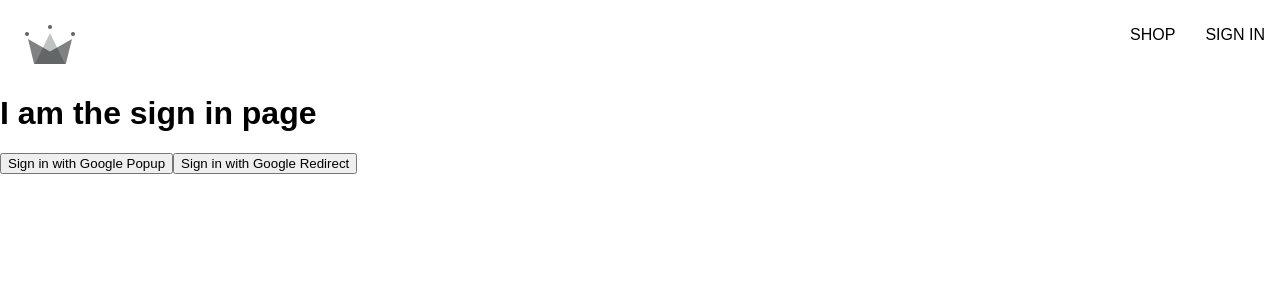
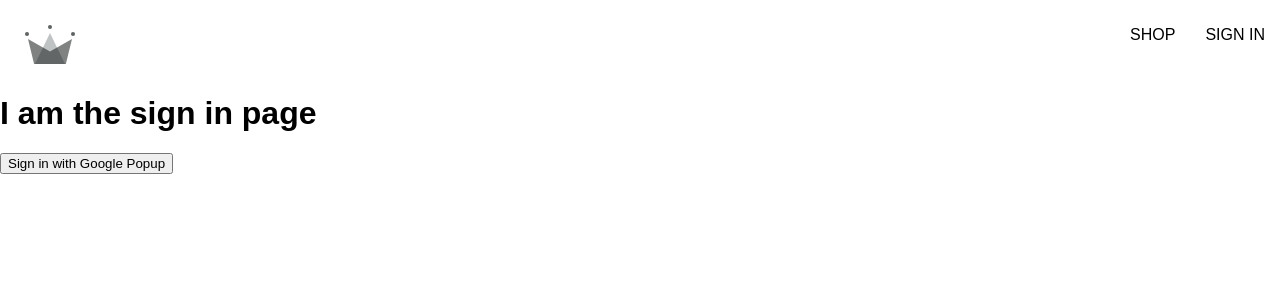
Before and after one commit to tavofuentes/paca-clothing, a React (Create React App) app: page /sign-in in a window 1280 px wide. Shown: the top 300 px of the page. Built offline with nearby package versions, Linux system fonts and the light colour scheme; a web font is replaced by a local one.

Commit message:
chore: remove unused redirect sign in method

```diff
--- a/src/routes/sign-in/sign-in.component.jsx
+++ b/src/routes/sign-in/sign-in.component.jsx
@@ -1,24 +1,10 @@
 import {
   auth,
   signInWithGooglePopup,
-  signInWithGoogleRedirect,
   createUserDocumentFromAuth,
 } from "../../utils/firebase.utils";
-import { useEffect } from "react";
-import { getRedirectResult } from "firebase/auth";
 
 const SignIn = () => {
-  useEffect(() => {
-    async function fetchRedirectResult() {
-      const response = await getRedirectResult(auth);
-      console.log(response);
-      if (response) {
-        const userDocRef = await createUserDocumentFromAuth(response.user);
-      }
-    }
-    fetchRedirectResult();
-  }, []);
-
   const logGoogleUser = async () => {
     const { user } = await signInWithGooglePopup();
     const userDocRef = await createUserDocumentFromAuth(user);
@@ -28,9 +14,6 @@ const SignIn = () => {
     <div>
       <h1>I am the sign in page</h1>
       <button onClick={logGoogleUser}>Sign in with Google Popup</button>
-      <button onClick={signInWithGoogleRedirect}>
-        Sign in with Google Redirect
-      </button>
     </div>
   );
 };
--- a/src/utils/firebase.utils.js
+++ b/src/utils/firebase.utils.js
@@ -1,11 +1,5 @@
 import { initializeApp } from "firebase/app";
-import {
-  getAuth,
-  //   signInWithRedirect,
-  signInWithPopup,
-  GoogleAuthProvider,
-  signInWithRedirect,
-} from "firebase/auth";
+import { getAuth, signInWithPopup, GoogleAuthProvider } from "firebase/auth";
 
 import { getFirestore, doc, getDoc, setDoc } from "firebase/firestore";
 
@@ -29,8 +23,6 @@ googleProvider.setCustomParameters({
 export const auth = getAuth();
 export const signInWithGooglePopup = () =>
   signInWithPopup(auth, googleProvider);
-export const signInWithGoogleRedirect = () =>
-  signInWithRedirect(auth, googleProvider);
 
 export const db = getFirestore();
 
```
